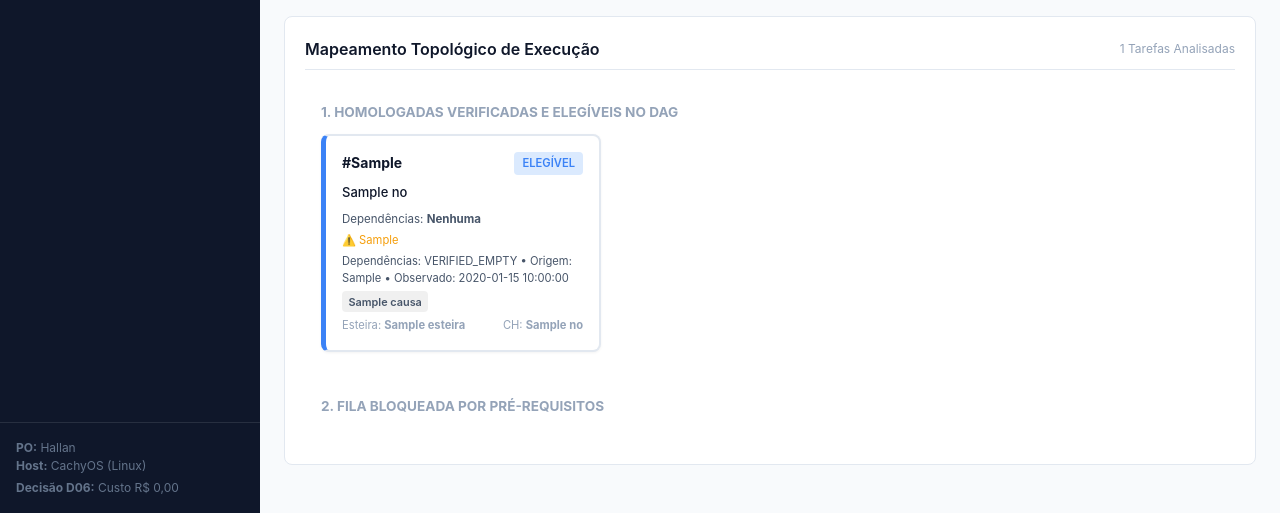
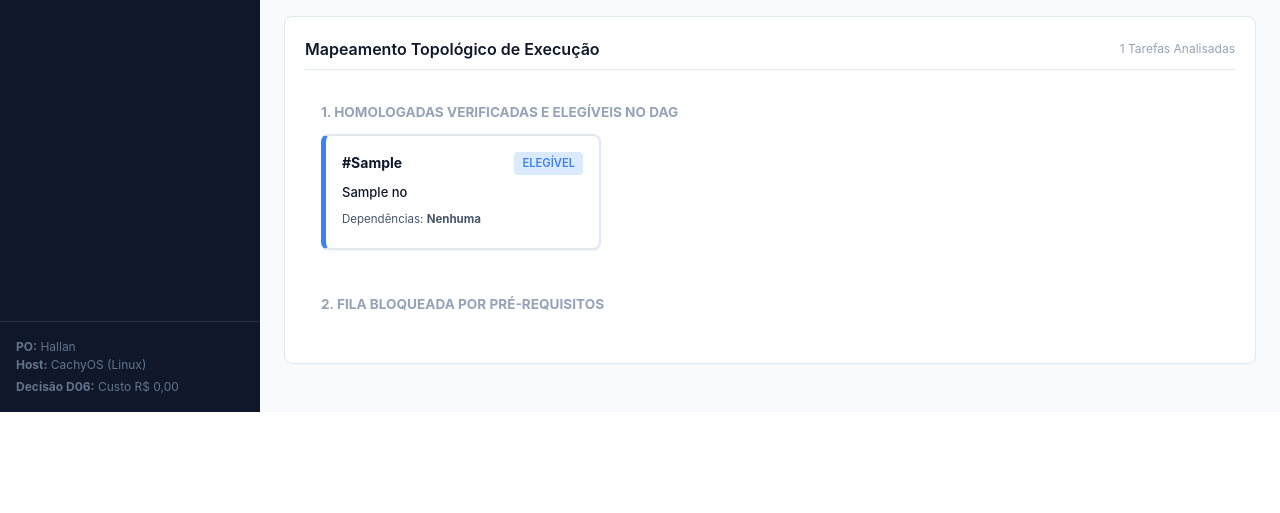
Before and after one commit to hallanbrito/CHDevFlow, a Python web app: template apps/control-center/src/ch_control_center/templates/graph.html in a window 1280 px wide. Shown: the part 499-1012 px from the top of the page. After the commit the page ends 911 px from the top, so only its background shows below. Run offline with Jinja, Linux system fonts and the light colour scheme; the template is opened without the code that fills it: most values are stand-ins (such as "Sample title", 1, 10 or a date in 2020).

Commit message:
fix(cc-quality): simplify DAG cards and align collapsed diagnostic lanes

```diff
--- a/apps/control-center/src/ch_control_center/templates/graph.html
+++ b/apps/control-center/src/ch_control_center/templates/graph.html
@@ -44,28 +44,7 @@
       {% endif %}
     </div>
 
-    {% if no.motivo_bloqueio %}
-      <div style="font-size: 0.7rem; color: var(--status-bloqueada); margin: 0.25rem 0;">
-        ⚠️ {{ no.motivo_bloqueio }}
-      </div>
-    {% endif %}
 
-    <div style="font-size: 0.7rem; color: var(--text-secondary); margin: 0.2rem 0;">
-      Dependências: {{ no.dependency_state }} • Origem: {{ no.dependency_source or 'não verificada' }} • Observado: {{ no.dependency_observed_at or 'não informado' }}
-    </div>
-
-    {% if no.causas_diagnosticas %}
-      <div style="display: flex; flex-wrap: wrap; gap: 0.25rem; margin: 0.3rem 0;">
-        {% for causa in no.causas_diagnosticas %}
-          <span class="badge-causa">{{ causa }}</span>
-        {% endfor %}
-      </div>
-    {% endif %}
-
-    <div class="node-footer">
-      <span>Esteira: <strong>{{ no.esteira }}</strong></span>
-      <span>CH: <strong>{{ no.autonomia }}</strong></span>
-    </div>
   </div>
 {% endmacro %}
 
@@ -73,7 +52,7 @@
 {% if incompletos %}
 <div class="card" role="status" style="border-left: 4px solid var(--status-bloqueada); margin-bottom: 1rem;">
   <strong>Dados insuficientes: grafo parcial.</strong>
-  <p>{{ incompletos|length }} missão(ões) com campos ou dependências não informados. A ausência de arestas não comprova ausência de dependências.</p>
+  <p>{{ incompletos|length }} missão(ões) com alguma verificação pendente (cadastro, dependências ou homologação). A ausência de arestas não comprova ausência de dependências.</p>
 </div>
 {% endif %}
 
@@ -215,7 +194,7 @@
     {% set bloqueadas_dados = grafo.nos.values() | selectattr('status_grafo', 'equalto', 'BLOQUEADA_DADOS') | list %}
     {% if bloqueadas_dados %}
     <div style="margin-top: 1.25rem;">
-      <details open class="card" style="margin: 0; padding: 1rem; border: 1px solid var(--border-color);">
+      <details class="card" style="margin: 0; padding: 1rem; border: 1px solid var(--border-color);">
         <summary style="font-size: 0.85rem; font-weight: 700; color: var(--text-muted); text-transform: uppercase; cursor: pointer; display: flex; align-items: center; justify-content: space-between;">
           <span>4. Dados insuficientes — análise pendente ({{ bloqueadas_dados|length }})</span>
           <span style="font-size: 0.75rem; font-weight: 400; text-transform: none; color: var(--text-muted);">Clique para recolher/expandir</span>
```
